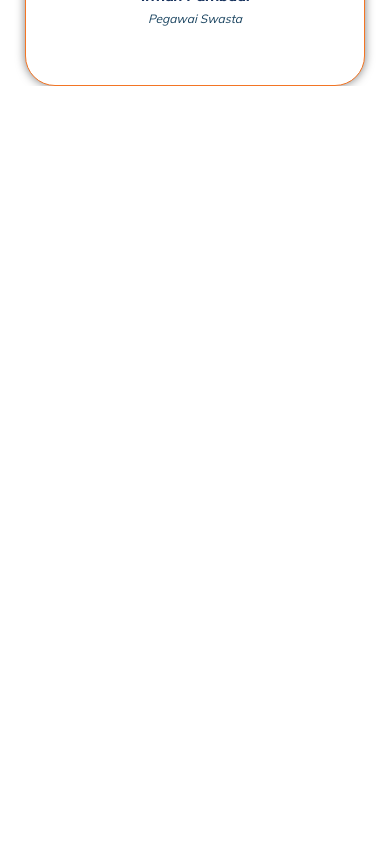
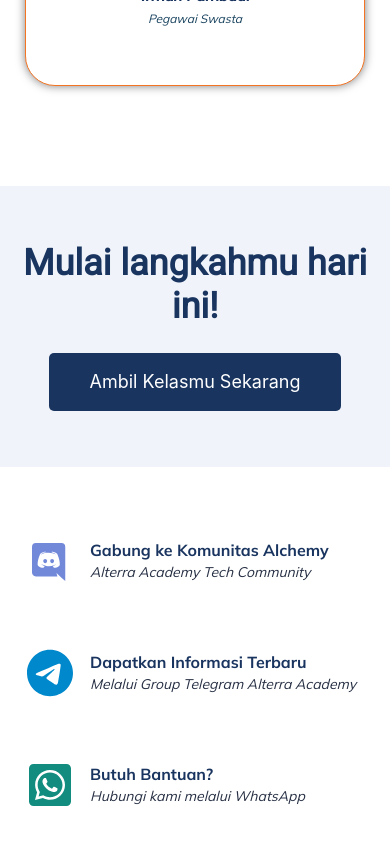
Before and after one commit to ZulHamFahlevi/kelompok-1-kelas-D, a React (Vite) app: page / in a window 390 px wide. Shown: the part 8421-9265 px from the top of the page. Before the commit the page ends 8507 px from the top, so only its background shows below. Built offline with nearby package versions, Linux system fonts and the light colour scheme.

Commit message:
layouting social media responsive

```diff
--- a/src/components/component/benefits/benefits.css
+++ b/src/components/component/benefits/benefits.css
@@ -13,7 +13,7 @@
 .custom__card {
   box-shadow: 0px 0px 10px 0px rgba(0, 0, 0, 0.25) !important;
   padding: 40px 20px;
-  border-radius: 30px 30px 30px 30px;
+  border-radius: 30px;
   text-align: center;
   height: 100%;
 }
--- a/src/components/component/level-class/level-class.css
+++ b/src/components/component/level-class/level-class.css
@@ -58,6 +58,12 @@
   color: #ffffff;
   font-size: 16px;
   margin-top: 10px;
+  transition: transform 0.5s ease;
+}
+
+.level_btn:not(.disabled):hover {
+  background-color: #f37524;
+  transform: scale(1.1);
 }
 
 .level_btn.disabled {
--- a/src/components/component/popular-courses/popular-courses.css
+++ b/src/components/component/popular-courses/popular-courses.css
@@ -74,10 +74,12 @@
   height: 40px;
   color: #ffffff;
   margin: auto;
+  transition: background-color 0.5s ease, transform 0.5s ease;
 }
 
 .popular_btn:hover {
   background-color: #19345f;
+  transform: scale(1.1);
 }
 
 @media (min-width: 992px) {
--- /dev/null
+++ b/src/components/component/steps/steps.css
@@ -0,0 +1,45 @@
+.langkah_section {
+  background-color: #f0f4fa;
+  margin-top: 100px;
+  padding: 4em 0;
+}
+
+.langkah_section--container {
+  padding: 0 12px;
+}
+
+.langkah_section .title {
+  font-size: 36px;
+  color: #19345f;
+  text-align: center;
+}
+
+.langkah_button {
+  background-color: #19345f;
+  padding: 20px 40px;
+  border-radius: 5px;
+  height: 58px;
+  display: flex;
+  justify-content: center;
+  align-items: center;
+  color: #ffffff;
+  font-size: 18px;
+  margin: 0 auto;
+  transition: transform 0.5s ease, background-color 0.5s ease;
+}
+
+.langkah_button:hover {
+  background-color: #f37524;
+  transform: scale(1.1);
+}
+
+@media (min-width: 992px) {
+  .langkah_section--container {
+    padding: 0;
+  }
+
+  .langkah_section .title {
+    font-size: 42px;
+    text-align: left;
+  }
+}
--- /dev/null
+++ b/src/components/component/steps/steps.jsx
@@ -0,0 +1,33 @@
+import React from "react";
+import { Link } from "react-router-dom";
+
+import { Button, Col, Row, Typography } from "antd";
+
+import Container from "../container/container";
+
+import "./steps.css";
+
+const Steps = () => {
+  return (
+    <div className="langkah_section">
+      <Container className="langkah_section--container">
+        <Row align="middle" justify="center" gutter={[24, 24]}>
+          <Col xs={24} lg={12}>
+            <Typography.Title level={1} className="title font_roboto">
+              Mulai langkahmu hari ini!
+            </Typography.Title>
+          </Col>
+          <Col xs={24} lg={12}>
+            <Link to="#">
+              <Button type="ghost" className="langkah_button">
+                Ambil Kelasmu Sekarang
+              </Button>
+            </Link>
+          </Col>
+        </Row>
+      </Container>
+    </div>
+  );
+};
+
+export default Steps;
--- a/src/components/layouts/LayoutComponent.jsx
+++ b/src/components/layouts/LayoutComponent.jsx
@@ -1,5 +1,5 @@
 import { Layout } from "antd";
-import FooterComponent from "./Footer/FooterComponent";
+// import FooterComponent from "./Footer/FooterComponent";
 import HeaderComponent from "./Header/HeaderComponent";
 import SocialComponent from "./Social/SocialComponent";
 export default function LayoutComponent(props) {
@@ -7,7 +7,7 @@ export default function LayoutComponent(props) {
     <Layout style={{ backgroundColor: "white" }}>
       <HeaderComponent />
       {props.children}
-      {/* <SocialComponent /> */}
+      <SocialComponent />
       {/* <FooterComponent /> */}
     </Layout>
   );
--- a/src/components/layouts/Social/SocialComponent.jsx
+++ b/src/components/layouts/Social/SocialComponent.jsx
@@ -1,19 +1,40 @@
+import { Card, Col, Row, Typography } from "antd";
+
+import Container from "../../component/container/container";
+
 import { social } from "./constants";
+
 import "./social.css";
+
 export default function SocialComponent() {
   return (
-    <div className="item-container">
-      {social.map((item, idx) => {
-        return (
-          <div className="item" key={idx}>
-            <img className="item-icon" src={item.icon}></img>
-            <div className="item-detail">
-              <h4 className="item-title">{item.title}</h4>
-              <p className="item-description">{item.description}</p>
-            </div>
-          </div>
-        );
-      })}
+    <div className="social_media_section">
+      <Container className="social_media_section--container">
+        <Row gutter={[24, 24]}>
+          {social.map((sm) => (
+            <Col xs={24} sm={12} md={8} key={sm.id}>
+              <Card bodyStyle={{ padding: 20 }} className="social_media_card">
+                <Row align="middle" gutter={[12, 12]}>
+                  <div className="social_media_image">
+                    <img src={sm.icon} alt={sm.icon_alt} />
+                  </div>
+                  <div className="social_media_detail">
+                    <Typography.Title
+                      level={4}
+                      className="social_media_title font_mulish"
+                    >
+                      {sm.title}
+                    </Typography.Title>
+                    <Typography.Text className="social_media_description font_mulish">
+                      {sm.description}
+                    </Typography.Text>
+                  </div>
+                </Row>
+              </Card>
+            </Col>
+          ))}
+        </Row>
+      </Container>
     </div>
   );
 }
--- a/src/components/layouts/Social/constants.jsx
+++ b/src/components/layouts/Social/constants.js
@@ -1,17 +1,24 @@
 import { discord, whatsapp, telegram } from "../../../assets/index";
+
 export const social = [
   {
+    id: 1,
     icon: discord,
+    icon_alt: "Discord",
     title: "Gabung ke Komunitas Alchemy",
     description: "Alterra Academy Tech Community",
   },
   {
+    id: 2,
     icon: telegram,
+    icon_alt: "Telegram",
     title: "Dapatkan Informasi Terbaru",
     description: "Melalui Group Telegram Alterra Academy",
   },
   {
+    id: 3,
     icon: whatsapp,
+    icon_alt: "Whatsapp",
     title: "Butuh Bantuan?",
     description: "Hubungi kami melalui WhatsApp",
   },
--- a/src/components/layouts/Social/social.css
+++ b/src/components/layouts/Social/social.css
@@ -1,51 +1,47 @@
-.item-container {
-  display: flex;
-  flex-direction: row;
-  align-items: flex-start;
-  justify-content: flex-start;
-  width: 100%;
-  max-width: 1200px;
-  padding: 16px 0px;
-  box-sizing: border-box;
-  margin: auto;
+.social_media_section {
+  padding: 50px 0;
 }
-.item-container .item {
-  padding: 20px;
-  margin: 10px;
-  border-radius: 1em;
-  display: flex;
-  flex: 1;
-  flex-direction: row;
-  justify-content: flex-start;
-  align-items: center;
-  cursor: pointer;
+
+.social_media_section--container {
+  padding: 0 12px;
 }
-.item-icon {
-  margin-top: 6px;
-  margin-right: 16px;
+
+.social_media_card {
+  border-radius: 16px;
+  border: none;
+  outline: none;
+  transition: background-color 0.5s ease;
+  height: 100%;
+}
+
+.social_media_card:hover {
+  background-color: rgba(240, 244, 255, 0.5);
+}
+
+.social_media_image {
   width: 48px;
   height: 48px;
+  margin-right: 16px;
 }
-.item-container .item:hover {
-  background-color: #f0f4fa;
+
+.social_media_image img {
+  width: 100%;
+  height: 100%;
+  object-fit: contain;
 }
-.item-detail {
-  display: flex;
-  flex-direction: column;
-  justify-content: center;
-  align-items: flex-start;
+
+.social_media_detail .social_media_title {
+  font-size: 16px;
+  color: #19345f;
 }
-.item-title {
-  font-size: 1.2em;
-  font-family: sans-serif;
-  color: #19345f;
-  font-weight: 700;
-  margin-top: 10px;
-  margin-bottom: 5px;
-}
-.item-description {
-  font-size: 0.9em;
-  font-family: sans-serif;
+
+.social_media_detail .social_media_description {
   color: #273044;
   font-style: italic;
 }
+
+@media (min-width: 992px) {
+  .social_media_section--container {
+    padding: 0;
+  }
+}
--- a/src/pages/homePage/HomePage.css
+++ b/src/pages/homePage/HomePage.css
@@ -27,22 +27,6 @@
   text-decoration: none;
 }
 
-.langkah_section {
-  background-color: #f0f4fa;
-  display: flex;
-  text-align: center;
-  justify-content: space-evenly;
-  align-items: center;
-  height: 20vh;
-  margin-top: 100px;
-}
-
-.langkah_button {
-  background-color: #19345f;
-  padding: 20px 40px;
-  border-radius: 5px;
-}
-
 .contact_section {
   display: flex;
   justify-content: space-evenly;
@@ -68,32 +52,6 @@
 }
 
 @media screen and (max-width: 768px) {
-  .langkah_section {
-    background-color: #f0f4fa;
-    display: block;
-    text-align: center;
-    justify-content: space-evenly;
-    align-items: center;
-    height: 20vh;
-    margin-top: 100px;
-    padding: 20px;
-  }
-
-  .langkah_section h1 {
-    font-size: 32px;
-  }
-
-  .langkah_button {
-    background-color: #19345f;
-    padding: 20px 40px;
-    border-radius: 5px;
-    margin-top: 24px;
-  }
-
-  .langkah_section h2 {
-    font-size: 22px;
-  }
-
   .contact_section {
     display: block;
     justify-content: space-evenly;
--- a/src/pages/homePage/HomePage.jsx
+++ b/src/pages/homePage/HomePage.jsx
@@ -4,6 +4,7 @@ import LevelClass from "../../components/component/level-class/level-class";
 import Partners from "../../components/component/partners/partners";
 import PopularCourses from "../../components/component/popular-courses/popular-courses";
 import Testimonies from "../../components/component/testimonies/testimonies";
+import Steps from "../../components/component/steps/steps";
 
 import "./HomePage.css";
 
@@ -16,17 +17,7 @@ const HomePage = () => {
       <PopularCourses />
       <LevelClass />
       <Testimonies />
-
-      {/* <div className="langkah_section">
-        <h1 className="size_42 font_roboto text_black">
-          Mulai langkahmu hari ini!
-        </h1>
-        <div className="langkah_button">
-          <h2 className="text_white size_21 font_opensans">
-            Ambil Kelasmu Sekarang
-          </h2>
-        </div>
-      </div> */}
+      <Steps />
     </>
   );
 };
```
